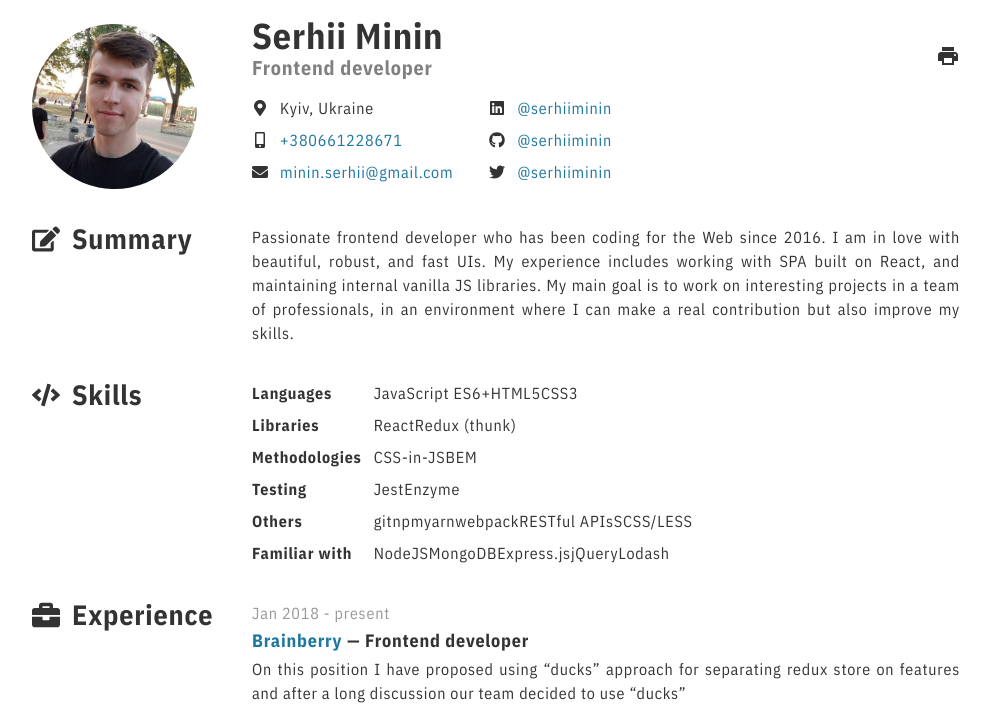
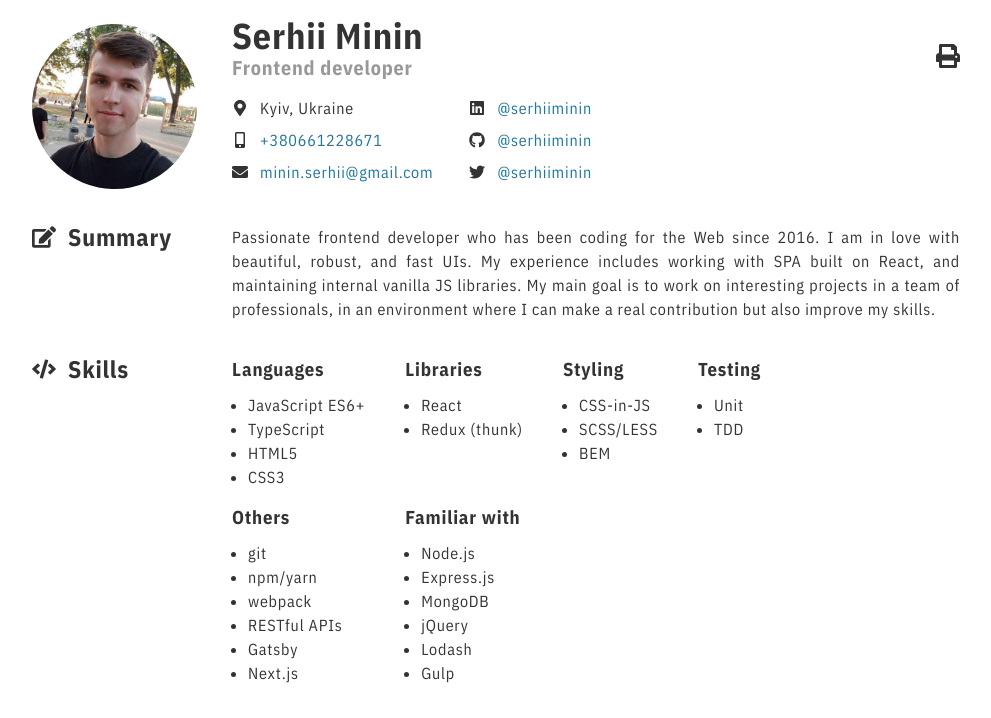
Before and after one commit to serhiiminin/cv, a Gatsby site: page / in a window 1280 px wide. Shown: the top 718 px of the page, without its empty margins (144-1135 px from the left). Built offline with nearby package versions, Linux system fonts and the light colour scheme; Gatsby itself is replaced by a stand-in of ours.

Commit message:
change appearence of skills

```diff
--- a/data/index.json
+++ b/data/index.json
@@ -15,27 +15,27 @@
   "skills": [
     {
       "title": "Languages",
-      "value": ["JavaScript ES6+", "HTML5", "CSS3"]
+      "value": ["JavaScript ES6+", "TypeScript", "HTML5", "CSS3"]
     },
     {
       "title": "Libraries",
       "value": ["React", "Redux (thunk)"]
     },
     {
-      "title": "Methodologies",
-      "value": ["CSS-in-JS", "BEM"]
+      "title": "Styling",
+      "value": ["CSS-in-JS", "SCSS/LESS", "BEM"]
     },
     {
       "title": "Testing",
-      "value": ["Jest", "Enzyme"]
+      "value": ["Unit", "TDD"]
     },
     {
       "title": "Others",
-      "value": ["git", "npm", "yarn", "webpack", "RESTful APIs", "SCSS/LESS"]
+      "value": ["git", "npm/yarn", "webpack", "RESTful APIs", "Gatsby", "Next.js"]
     },
     {
       "title": "Familiar with",
-      "value": ["NodeJS", "MongoDB", "Express.js", "jQuery", "Lodash"]
+      "value": ["Node.js", "Express.js", "MongoDB", "jQuery", "Lodash", "Gulp"]
     }
   ],
   "experience": [
--- a/src/components/data-lines.js
+++ b/src/components/contact-lines.js
@@ -27,7 +27,7 @@ const DefinitionData = styled.dd`
   align-self: center;
 `
 
-const DataLines = ({ definitions }) => (
+const ContactLines = ({ definitions }) => (
   <DefinitionList>
     {definitions.map(({ title, value }) => (
       <Fragment key={shortid.generate()}>
@@ -38,7 +38,7 @@ const DataLines = ({ definitions }) => (
   </DefinitionList>
 )
 
-DataLines.propTypes = {
+ContactLines.propTypes = {
   definitions: PropTypes.arrayOf(
     PropTypes.shape({
       title: PropTypes.oneOfType([PropTypes.string, PropTypes.node]).isRequired,
@@ -47,4 +47,4 @@ DataLines.propTypes = {
   ).isRequired,
 }
 
-export default DataLines
+export default ContactLines
--- a/src/components/contacts.js
+++ b/src/components/contacts.js
@@ -4,7 +4,7 @@ import styled from "styled-components"
 import { FaTwitter, FaGithub, FaLinkedin, FaMapMarkerAlt, FaEnvelope, FaMobileAlt } from "react-icons/fa"
 import { withTheme } from "../context/theme"
 import Image from "./image"
-import DataLines from "./data-lines"
+import ContactLines from "./contact-lines"
 import Anchor from "./anchor"
 import Section from "./section"
 import TitlesBlock from "./titles-block"
@@ -32,17 +32,17 @@ const Contacts = ({ contacts, theme }) => {
         <Image/>
       </ImageWrapper>
     )}>
-      <div>
+      <>
         <TitlesBlock position={position} name={name}/>
         <ContactsInner>
-          <DataLines
+          <ContactLines
             definitions={[
               { title: <FaMapMarkerAlt/>, value: location },
               { title: <FaMobileAlt/>, value: <Anchor href={`tel:${phone}?call`}>{phone}</Anchor> },
               { title: <FaEnvelope/>, value: <Anchor href={`mailto:${email}`}>{email}</Anchor> },
             ]}
           />
-          <DataLines
+          <ContactLines
             definitions={[
               {
                 title: <FaLinkedin/>,
@@ -57,7 +57,7 @@ const Contacts = ({ contacts, theme }) => {
             ]}
           />
         </ContactsInner>
-      </div>
+      </>
     </Section>
   )
 }
--- a/src/components/icon-print.js
+++ b/src/components/icon-print.js
@@ -1,8 +1,7 @@
-import React from "react"
 import styled from "styled-components"
-import { MdPrint } from "react-icons/md"
+import { FaPrint } from "react-icons/fa"
 
-const PrintIcon = styled(props => <MdPrint {...props} />)`
+const PrintIcon = styled(FaPrint)`
   font-size: 2.4rem;
   &:hover {
     cursor: pointer;
--- a/src/components/languages.js
+++ b/src/components/languages.js
@@ -2,11 +2,11 @@ import React from "react"
 import PropTypes from "prop-types"
 import { FaGlobe } from "react-icons/fa"
 import Section from "./section"
-import DataLines from "./data-lines"
+import ContactLines from "./contact-lines"
 
 const Languages = ({ languages }) => (
   <Section title="Languages" icon={<FaGlobe/>}>
-    <DataLines definitions={languages}/>
+    <ContactLines definitions={languages}/>
   </Section>
 )
 
--- a/src/components/section.js
+++ b/src/components/section.js
@@ -4,7 +4,7 @@ import styled from "styled-components"
 
 const Section = styled.section`
   display: grid;
-  grid-template-columns: 22rem auto;
+  grid-template-columns: 20rem auto;
   margin-bottom: 3.6rem;
 
   @media print {
@@ -19,7 +19,7 @@ const DetailsWrapper = styled.div``
 const Title = styled.h2`
   display: flex;
   align-items: center;
-  font-size: 2.8rem;
+  font-size: 2.4rem;
   margin: 0 0 2.4rem;
   font-weight: bold;
 `
--- /dev/null
+++ b/src/components/skill-lines.js
@@ -0,0 +1,59 @@
+import React from "react"
+import PropTypes from "prop-types"
+import shortid from "shortid"
+import styled from "styled-components"
+
+const DefinitionList = styled.ul`
+  display: grid;
+  list-style: none;
+  grid-template-columns: repeat(4, max-content);
+  grid-auto-rows: max-content;
+  column-gap: 4rem;
+  row-gap: 1.6rem;
+  margin: 0;
+  padding: 0;
+
+  @media print {
+    grid-template-columns: repeat(3, max-content);
+  }
+`
+
+const DefinitionItem = styled.li`
+`
+
+const DefinitionTitle = styled.h3`
+  font-weight: bolder;
+  margin: 0 0 1.2rem;
+`
+
+const DefinitionDataList = styled.ul`
+  padding: 0 0 0 1.6rem;
+  list-style: initial;
+`
+
+const DefinitionDataItem = styled.li`
+`
+
+const SkillLines = ({ definitions }) => (
+  <DefinitionList>
+    {definitions.map(({ title, value }) => (
+      <DefinitionItem key={shortid.generate()}>
+        <DefinitionTitle>{title}</DefinitionTitle>
+        <DefinitionDataList>{value.map(name => (
+          <DefinitionDataItem key={name}>{name}</DefinitionDataItem>
+        ))}</DefinitionDataList>
+      </DefinitionItem>
+    ))}
+  </DefinitionList>
+)
+
+SkillLines.propTypes = {
+  definitions: PropTypes.arrayOf(
+    PropTypes.shape({
+      title: PropTypes.oneOfType([PropTypes.string, PropTypes.node]).isRequired,
+      value: PropTypes.arrayOf(PropTypes.string).isRequired,
+    }),
+  ).isRequired,
+}
+
+export default SkillLines
--- a/src/components/skills.js
+++ b/src/components/skills.js
@@ -2,11 +2,11 @@ import React from "react"
 import PropTypes from 'prop-types';
 import { FaCode } from "react-icons/fa"
 import Section from "./section"
-import DataLines from "./data-lines"
+import SkillLines from "./skill-lines"
 
 const Skills = ({ skills }) => (
   <Section title="Skills" icon={<FaCode/>}>
-    <DataLines definitions={skills}/>
+    <SkillLines definitions={skills}/>
   </Section>
 )
 
--- a/src/components/titles-block.js
+++ b/src/components/titles-block.js
@@ -26,7 +26,7 @@ const TitleName = styled.h1`
 const TitlePosition = styled.h2`
   font-size: 2rem;
   font-weight: bold;
-  color: gray;
+  opacity: .5;
   margin: 0;
 `
 
@@ -41,7 +41,7 @@ const TitlesBlock = ({ name, position }) => {
         <TitleName>{name}</TitleName>
         <TitlePosition>{position}</TitlePosition>
       </TitlesWrapper>
-      <IconPrint onClick={onPrint}/>
+      <IconPrint onClick={onPrint} title='Print CV'/>
     </TitleBlock>
   )
 }
```
